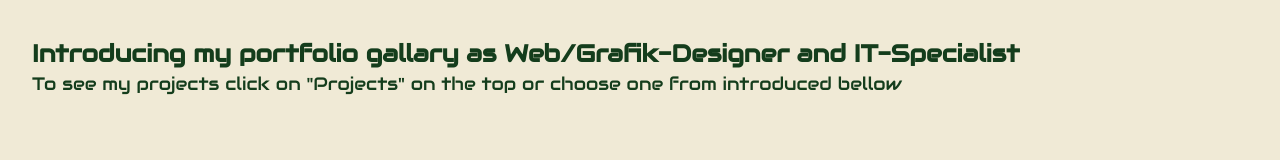
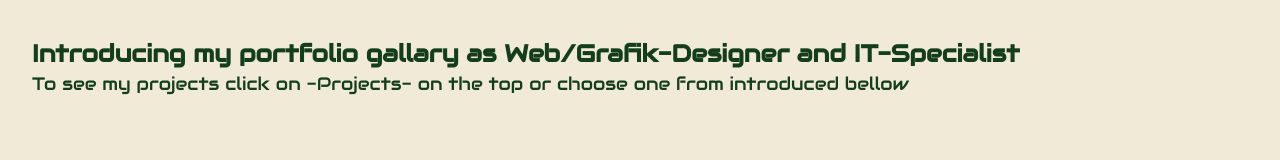
Before and after one commit to sfforrywetto/rep_port, a Next.js app: page / in a window 1280 px wide. Shown: the part 128-288 px from the top of the page. Built offline with nearby package versions, Linux system fonts and the light colour scheme.

Commit message:
page.tsx

```diff
--- a/src/app/page.tsx
+++ b/src/app/page.tsx
@@ -9,7 +9,7 @@ export default function Home() {
       <Header />
       <section className="p-8 ">
         <p className="text-2xl font-bold text-[#143d1c]">Introducing my portfolio gallary as Web/Grafik-Designer and IT-Specialist</p>
-        <p className="text-lg font-light">To see my projects click on "Projects" on the top or choose one from introduced bellow </p>
+        <p className="text-lg font-light">To see my projects click on -Projects- on the top or choose one from introduced bellow </p>
         <CardCarousel />
       </section>
       <Footer />
```
